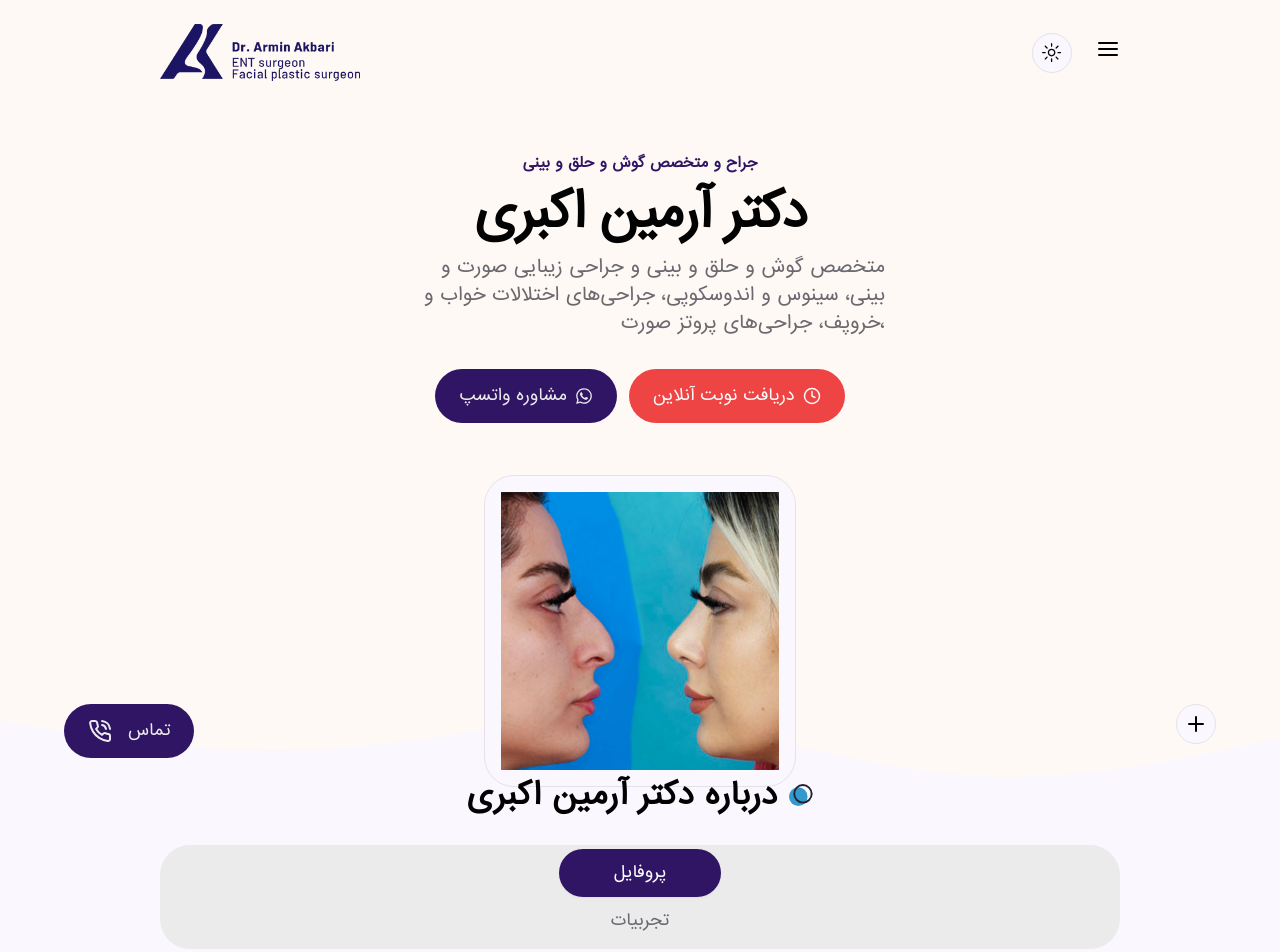
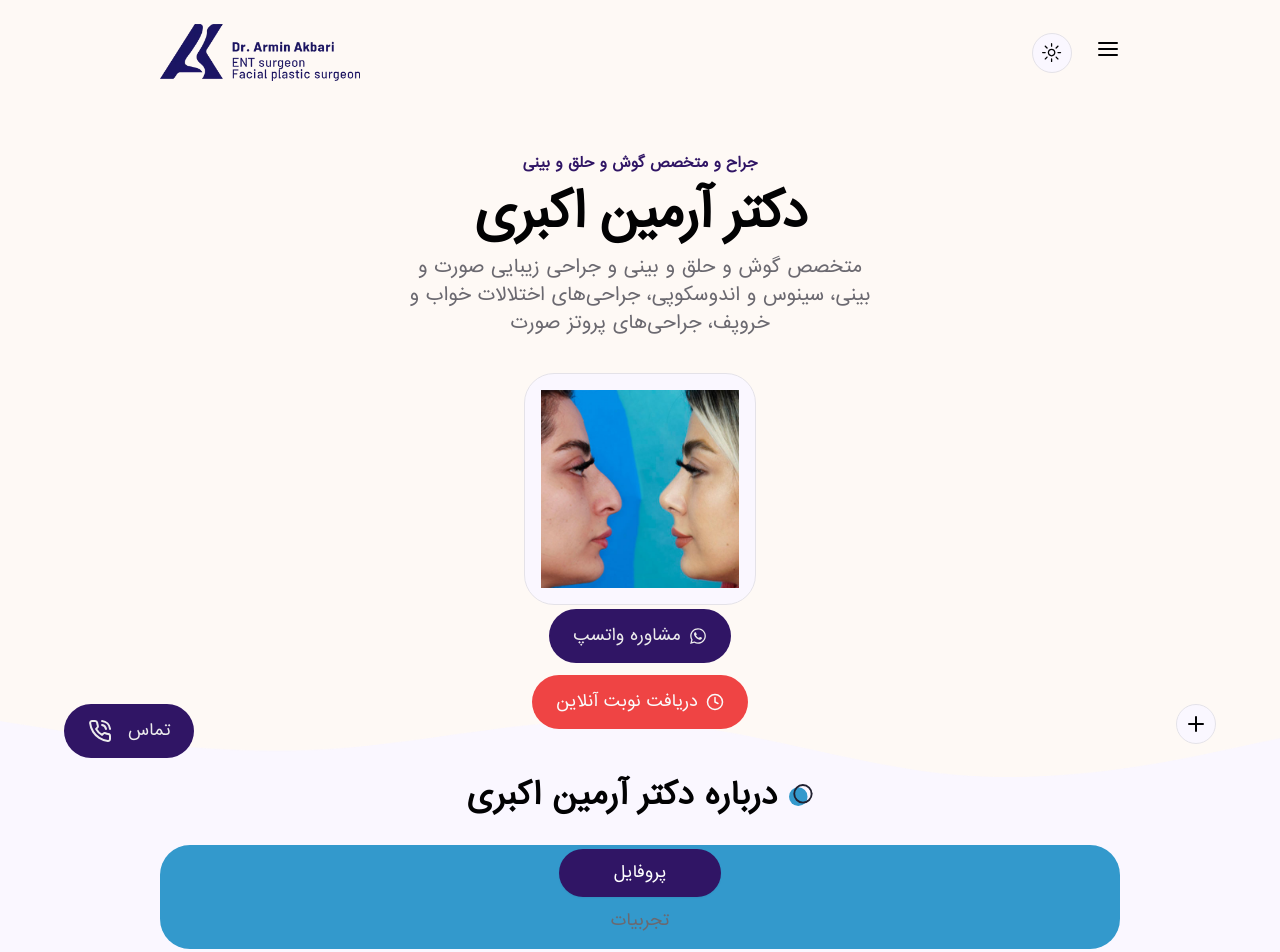
Before and after one commit to ehsanfakhri/dr-armin-akbari, a Next.js app: page / in a window 1280 px wide. Shown: the top 952 px of the page. Built offline with nearby package versions, Linux system fonts and the light colour scheme.

Commit message:
some styles fix

```diff
--- a/components/About.tsx
+++ b/components/About.tsx
@@ -171,7 +171,7 @@ const About = () => {
           {/* tabs */}
           <div className="flex-1">
             <Tabs defaultValue="personal">
-              <TabsList className="w-full grid xl:grid-cols-2 xl:max-w-full xl:border dark:border-none bg-primary-foreground">
+              <TabsList className="w-full grid xl:grid-cols-2 xl:max-w-full xl:border dark:border-none bg-tertiary">
                 <TabsTrigger className="w-[162px] xl:w-auto" value="personal">
                   پروفایل
                 </TabsTrigger>
--- a/components/Hero.tsx
+++ b/components/Hero.tsx
@@ -32,7 +32,7 @@ const Hero = () => {
     bg-bottom bg-cover dark:bg-none"
     >
       <div className="container mx-auto">
-        <div className="flex justify-between gap-x-8">
+        <div className="flex justify-between gap-x-4">
           {/* image */}
           <div className="hidden xl:flex relative">
             {/* badge 1 */}
@@ -72,14 +72,18 @@ const Hero = () => {
             <div className="text-sm uppercase font-semibold mb-4 text-primary  ">
               جراح و متخصص گوش و حلق و بینی
             </div>
-            <h1 className="h1 mb-4"> دکتر آرمین اکبری</h1>
-            <p className="subtitle max-w-[490px] mx-auto  xl:mx-0 text-right">
+            <h1 className="h1 text-nowrap mb-4"> دکتر آرمین اکبری</h1>
+            <p className="subtitle max-w-[490px] mx-auto  xl:mx-0 xl:text-right text-center">
               متخصص گوش و حلق و بینی و جراحی زیبایی صورت و بینی، سینوس و
-              اندوسکوپی، جراحی‌های اختلالات خواب و خروپف، جراحی‌های پروتز صورت،
+              اندوسکوپی، جراحی‌های اختلالات خواب و خروپف، جراحی‌های پروتز صورت
             </p>
 
+            {/* show portfolio */}
+            <div className="xl:hidden">
+              <ShowPortfolio />
+            </div>
             {/* buttons */}
-            <div className="flex flex-col gap-y-3 md:flex-row gap-x-3 mx-auto xl:mx-0 mb-12">
+            <div className="flex flex-col gap-y-3  gap-x-3 mx-auto xl:mx-0 xl:flex-row mb-12">
               <Link href="/contact">
                 <Button className="gap-x-2 hidden sm:inline-flex">
                   مشاوره واتسپ
@@ -94,11 +98,6 @@ const Hero = () => {
                 <Clock size={18} />
               </Button>
             </div>
-
-            {/* show portfolio */}
-            <div className="xl:hidden">
-              <ShowPortfolio />
-            </div>
           </div>
         </div>
 
--- a/components/Reviews.tsx
+++ b/components/Reviews.tsx
@@ -19,21 +19,21 @@ import { Pagination } from "swiper/modules";
 // reviwes data
 const reviwesData = [
   {
-    avatar: "/reviews/avatar-1.png",
+    avatar: "/reviews/avatar-2.png",
     name: "زهرا امانی",
     job: "Chef",
     review:
       "همسر من مشکل خر و پف داشت شبا به شدت خروپف میکرد یکی از دوستانمون ارمین اکبری رو بهمون معرفی کرد و همسرم الان بهبود پیدا کرده خداروشکر دکتر خیلی خوبی بود",
   },
   {
-    avatar: "/reviews/avatar-2.png",
+    avatar: "/reviews/avatar-1.png",
     name: "نیما خوشرو",
     job: "Interor Designer",
     review:
       "من خیلی تو قزوین دنبال یه دکتر خوب برای عمل زیبایی گوش گشتم تا اینکه یکی از دوستام دکتر ارمین اکبری رو بهم معرفی کرد واقعا خوشحالم که پیش ایشون عمل کردم",
   },
   {
-    avatar: "/reviews/avatar-3.png",
+    avatar: "/reviews/avatar-4.png",
     name: "تارا",
     job: "Game Dev",
     review:
--- a/components/ShowPortfolio.tsx
+++ b/components/ShowPortfolio.tsx
@@ -26,7 +26,7 @@ const ShowPortfolio = ({ containerStyle }: IShowPortfolioProps) => {
     >
       <Carousel
         plugins={[plugin.current]}
-        className="w-full max-w-xs"
+        className="w-full xl:max-w-xs max-w-60"
         onMouseEnter={plugin.current.stop}
         onMouseLeave={plugin.current.reset}
       >
@@ -36,7 +36,6 @@ const ShowPortfolio = ({ containerStyle }: IShowPortfolioProps) => {
               <div className="p-1">
                 <Card>
                   <CardContent className="flex aspect-square items-center justify-center p-4 ">
-                    <span className="text-4xl font-semibold">
                     <Image
                       src={"/hero/befor-after-1.jpg"}
                       width={500}
@@ -44,7 +43,6 @@ const ShowPortfolio = ({ containerStyle }: IShowPortfolioProps) => {
                       priority
                       alt=""
                     />
-                    </span>
                   </CardContent>
                 </Card>
               </div>
--- a/components/Work.tsx
+++ b/components/Work.tsx
@@ -96,7 +96,7 @@ const projectData = [
 ];
 const Work = () => {
   return (
-    <section className=" h-[1000px]  bg-primary-foreground  ">
+    <section className=" h-[1000px]    ">
       <div className="container mx-auto w-full">
         <div className="flex flex-col items-center  ">
           {/* text */}
@@ -105,9 +105,7 @@ const Work = () => {
         xl:text-center mb-12 flex flex-col
         "
           >
-            <h2 className="section-title  dark:bg-primary mx-auto my-4">
-              آخرین نمونه کارها
-            </h2>
+            <h2 className="section-title  mx-auto my-4">آخرین نمونه کارها</h2>
             <span className="font-semibold p-8 text-primary text-xl">
               زیبا شدن سخت نیست
             </span>
```
Lines whose indentation alone changed are shown as unchanged.
